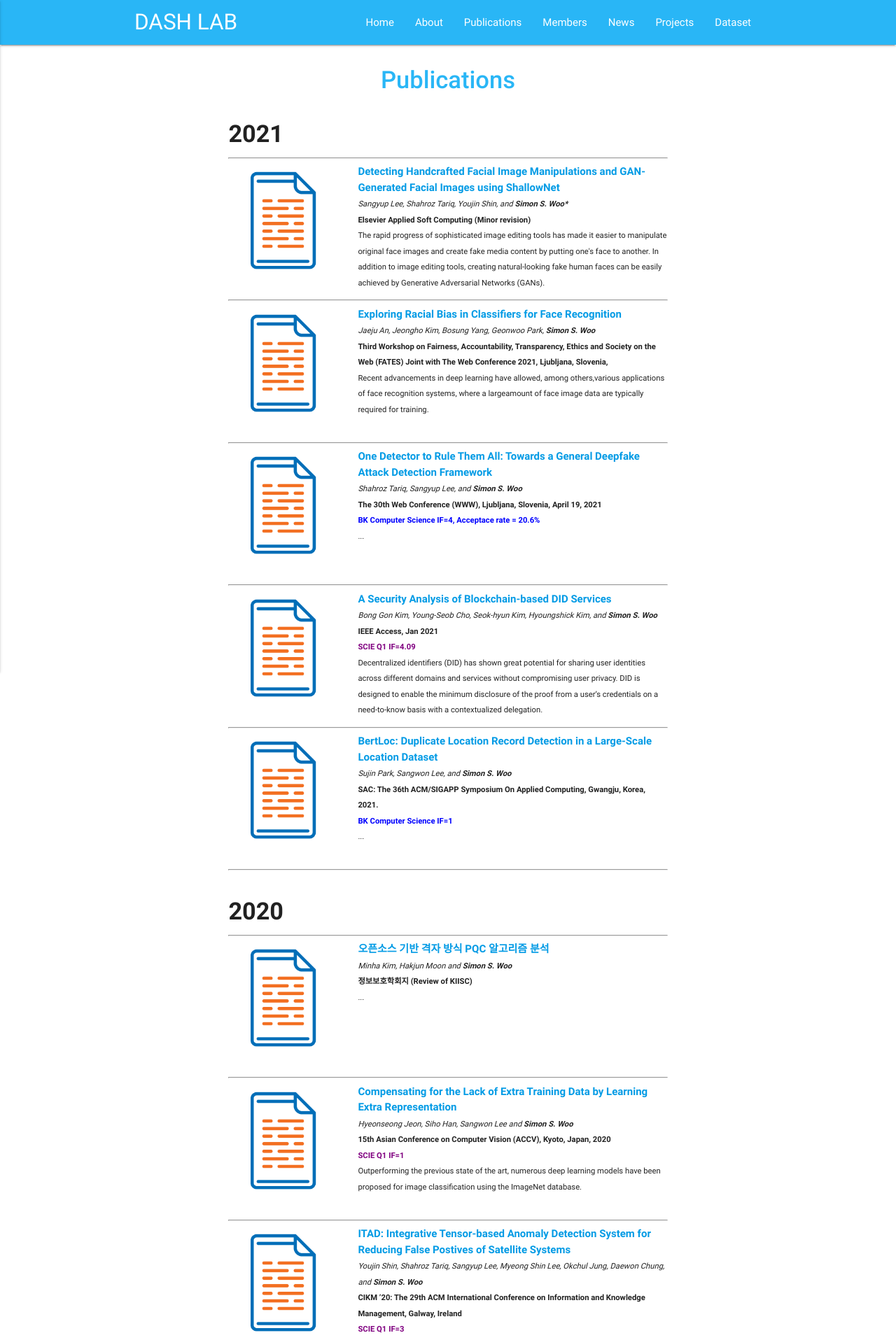
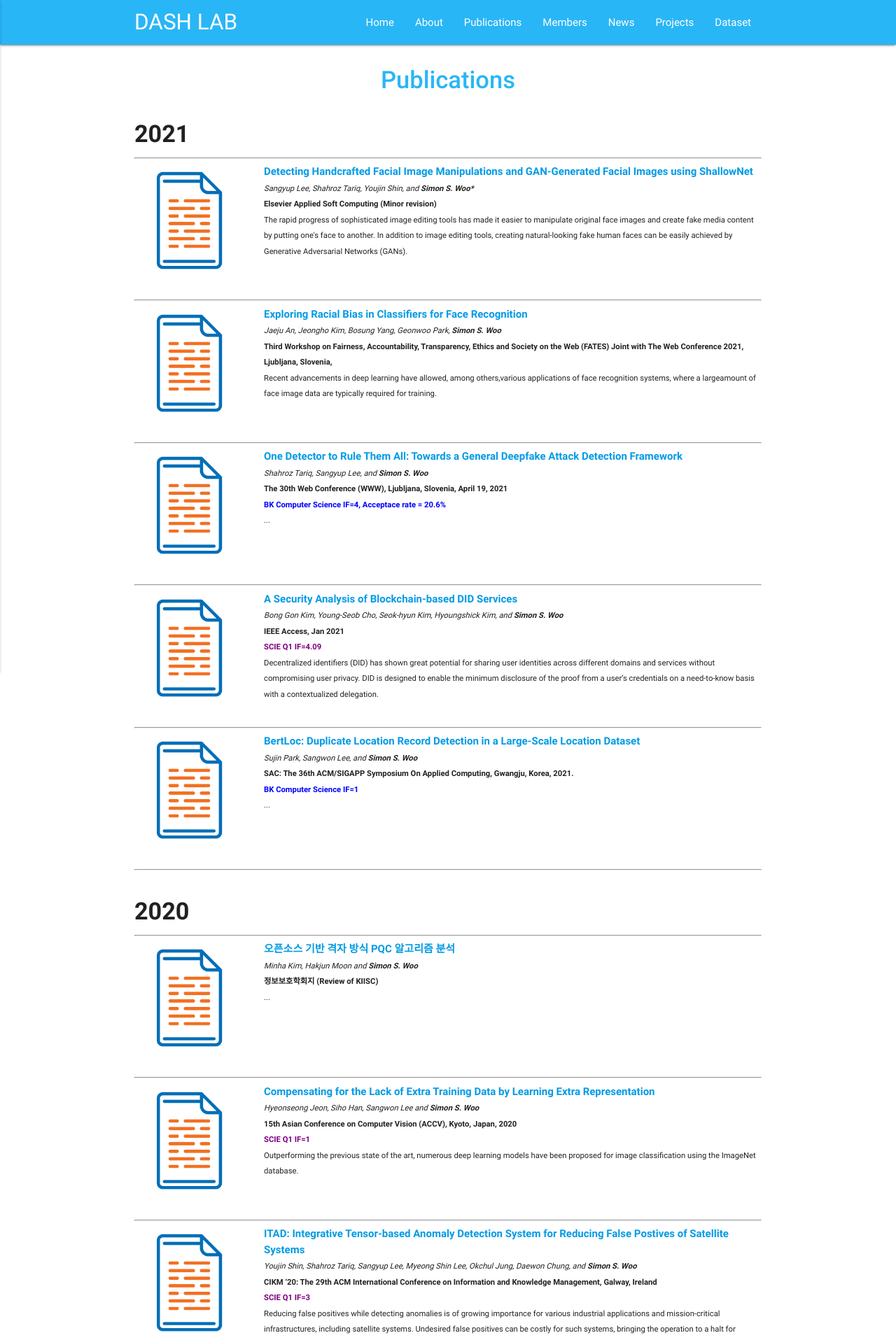
Before and after one commit to Yurim990507/DASH-Lab.github.io, a Jekyll site: the page built from example2.md, in a window 1280 px wide. Shown: the top 1915 px of the page at 70% size. Built offline with Jekyll 4.4.1, drawn with Linux system fonts in a browser that asks for light colours.

Commit message:
Update example2.md

```diff
--- a/example2.md
+++ b/example2.md
@@ -8,7 +8,7 @@ permalink: /Publications/
 
 
 
-<div class="container content" style="margin-top:2vw;">
+<div  style="margin-top:2vw;">
     <h4 style="margin-top:40px"><b>2021</b></h4><hr>
 
     <div style="display: flex;">
```
